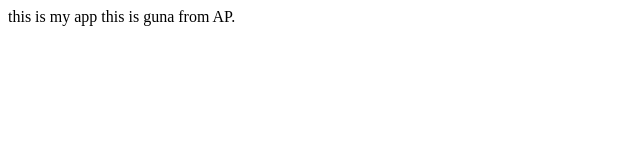
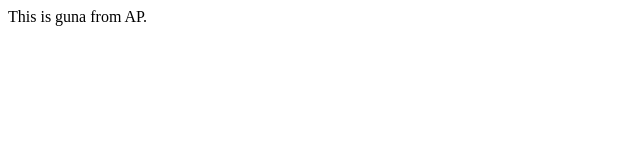
Before and after one commit to gunasekhar3/second, a plain HTML site: page login.html in a window 1280 px wide. Shown: the whole page, without its empty margins (0-640 px from the left). Drawn offline with Linux system fonts and the light colour scheme.

Commit message:
Update login.html

```diff
--- a/login.html
+++ b/login.html
@@ -1,6 +1,5 @@
 <html>
-<head>this is my app</head>
 <body>
-this is guna from AP.
+This is guna from AP.
 </body>
 </html>
```
